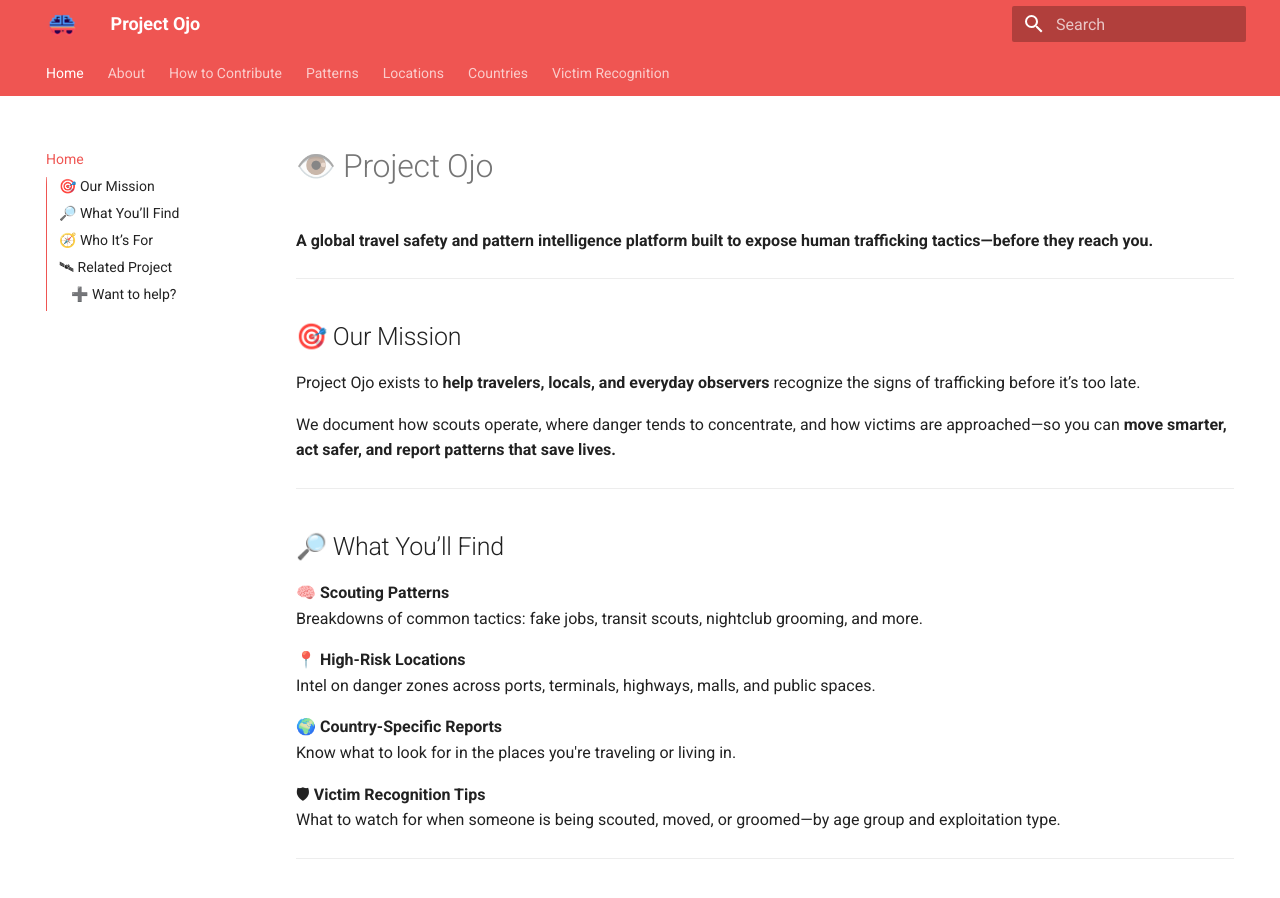
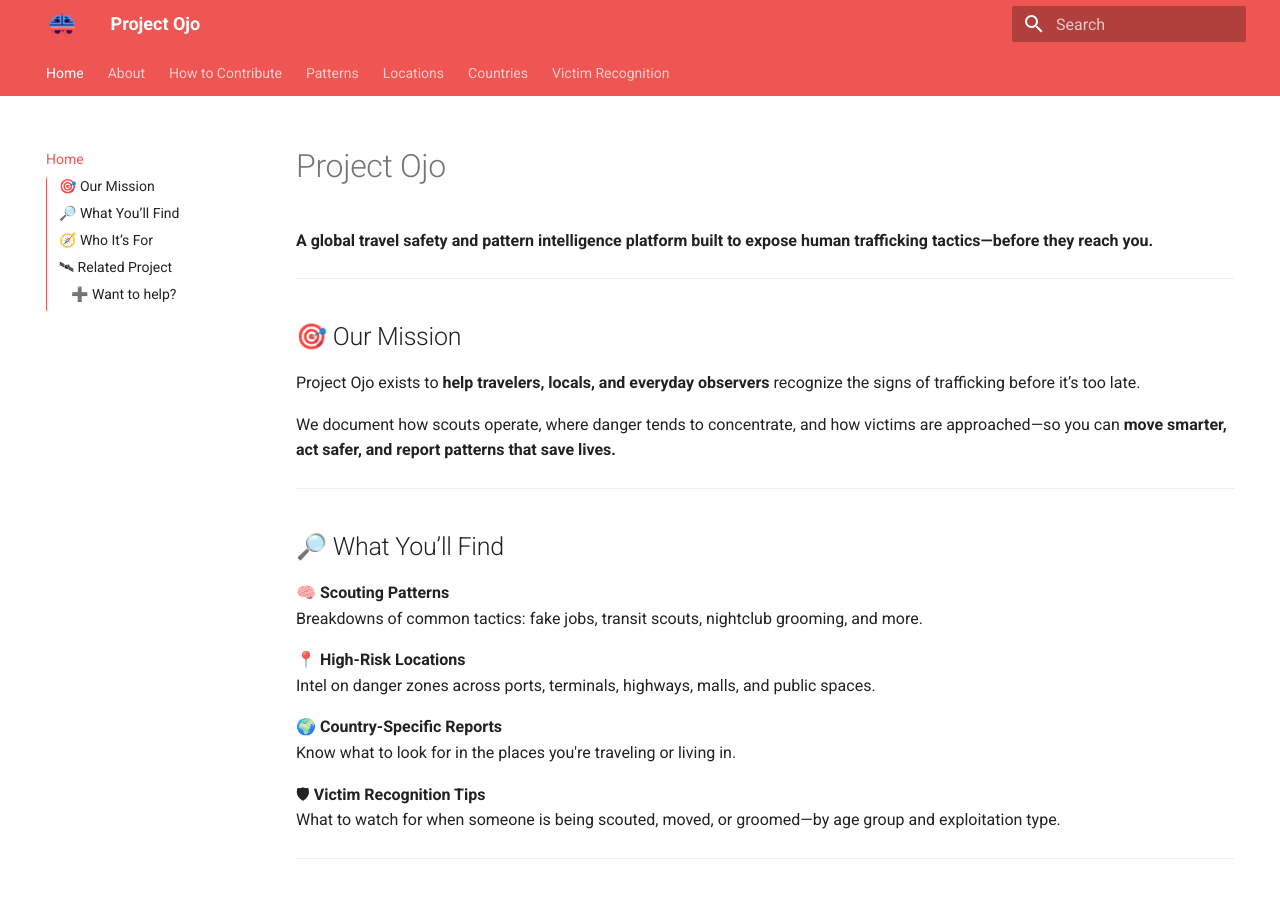
Before and after one commit to Ashton-Gates/projectojo, an MkDocs documentation site: the page built from docs/index.md, in a window 1280 px wide and 900 px high. Built offline with MkDocs 1.6.1 and Material for MkDocs 9.7.7, drawn with Linux system fonts in a browser that asks for light colours.

Commit message:
contribution.md

```diff
--- a/docs/index.md
+++ b/docs/index.md
@@ -1,4 +1,4 @@
-# 👁️ Project Ojo
+# Project Ojo
 
 **A global travel safety and pattern intelligence platform built to expose human trafficking tactics—before they reach you.**
 
```
Also changed, not shown: docs/about.md (+1 -1 lines), site/about/index.html, site/index.html, site/search/search_index.json.
